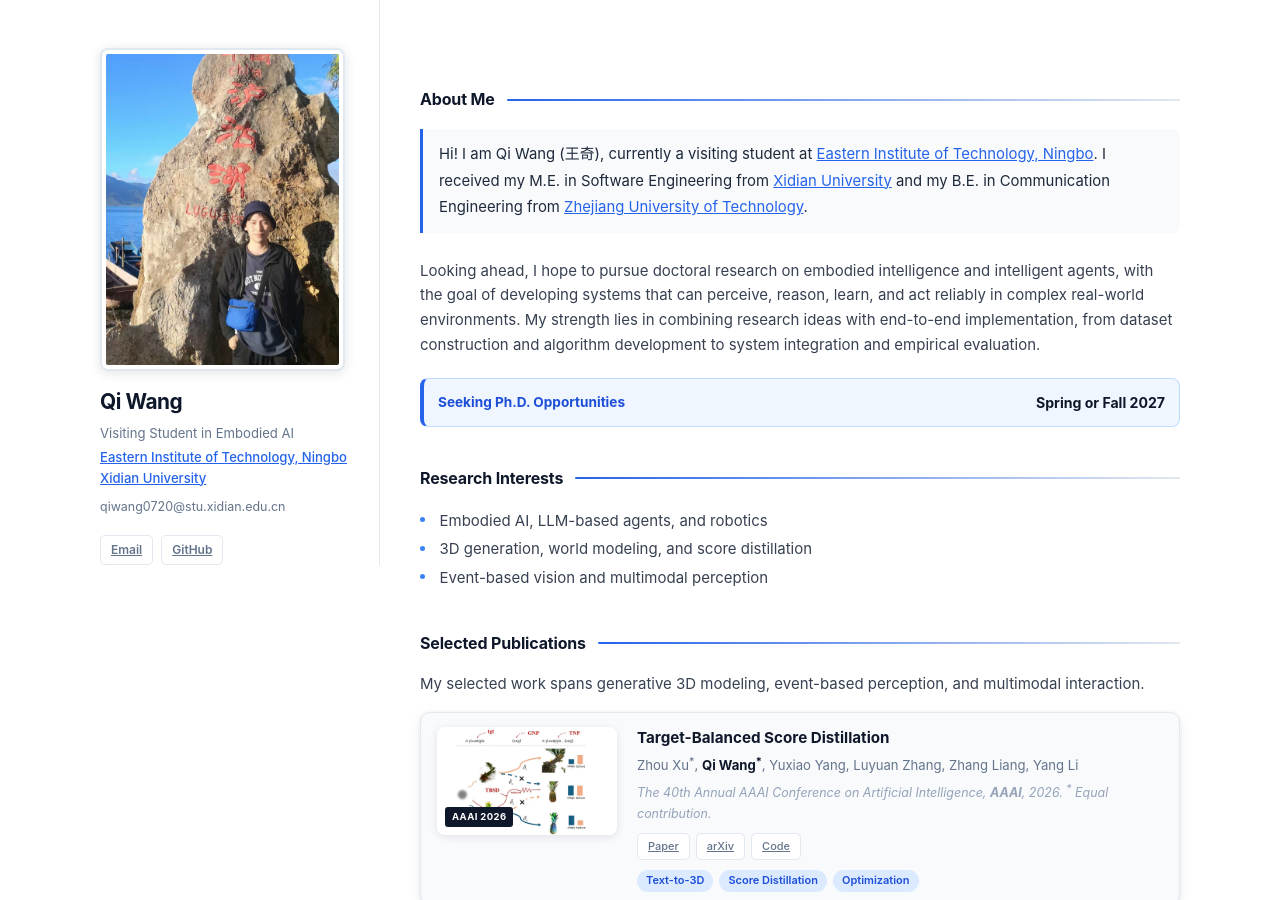
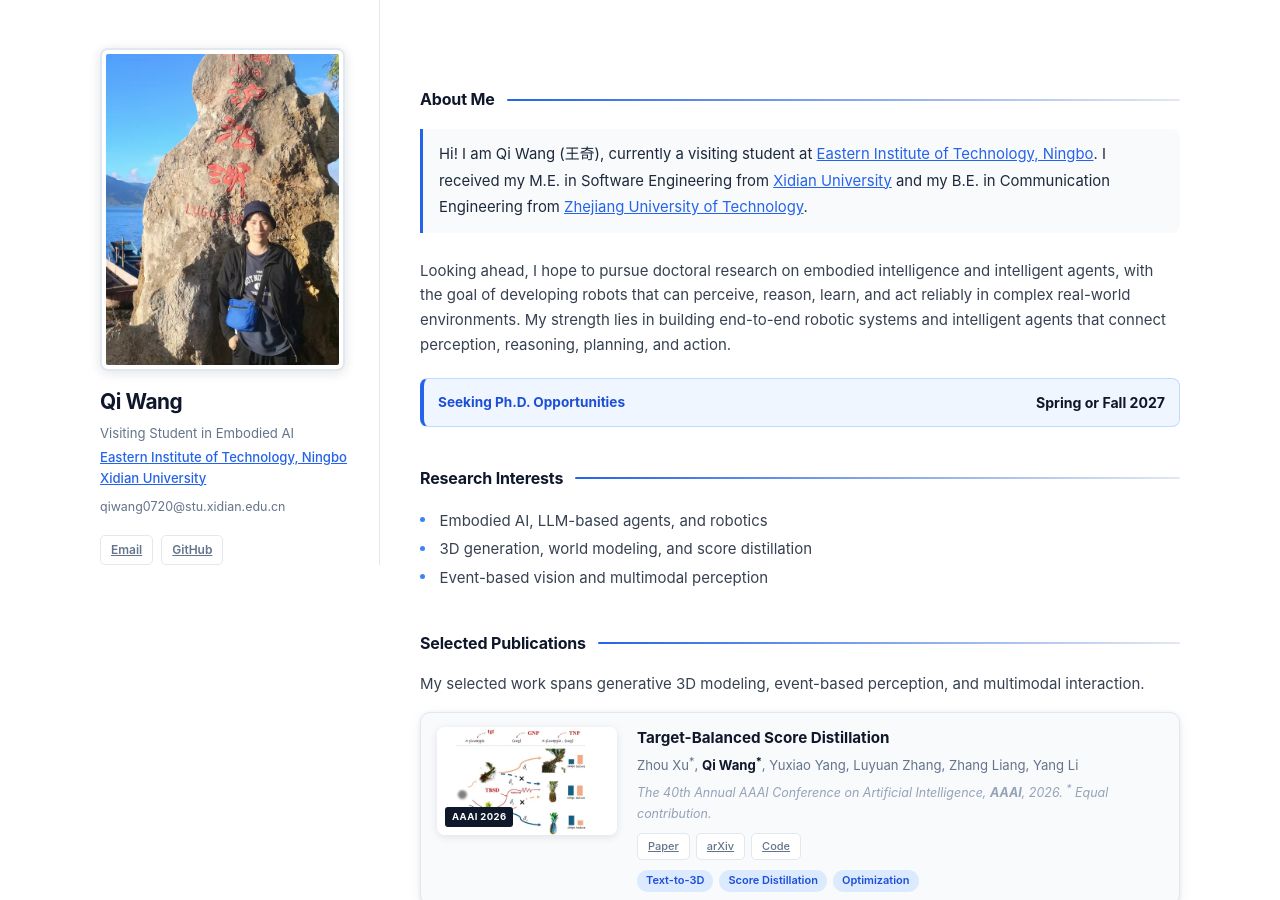
Before and after one commit to QiWang233/qiwang233.github.io, a Jekyll site: the page built from index.md, in a window 1280 px wide and 900 px high. Built offline with Jekyll 4.4.1, drawn with Linux system fonts in a browser that asks for light colours; our own code applies the rules of GitHub Pages for plain Markdown files.

Commit message:
Focus profile strengths on robotics and agents

```diff
--- a/index.md
+++ b/index.md
@@ -6,7 +6,7 @@ layout: homepage
 
 Hi! I am Qi Wang (王奇), currently a visiting student at <a href="https://www.eitech.edu.cn/en/">Eastern Institute of Technology, Ningbo</a>. I received my M.E. in Software Engineering from <a href="https://www.xidian.edu.cn/">Xidian University</a> and my B.E. in Communication Engineering from <a href="https://www.zjut.edu.cn/">Zhejiang University of Technology</a>.
 
-Looking ahead, I hope to pursue doctoral research on embodied intelligence and intelligent agents, with the goal of developing systems that can perceive, reason, learn, and act reliably in complex real-world environments. My strength lies in combining research ideas with end-to-end implementation, from dataset construction and algorithm development to system integration and empirical evaluation.
+Looking ahead, I hope to pursue doctoral research on embodied intelligence and intelligent agents, with the goal of developing robots that can perceive, reason, learn, and act reliably in complex real-world environments. My strength lies in building end-to-end robotic systems and intelligent agents that connect perception, reasoning, planning, and action.
 
 <div class="phd-opportunity" role="note" aria-label="Ph.D. opportunity status">
   <span class="phd-opportunity-label">Seeking Ph.D. Opportunities</span>
```
